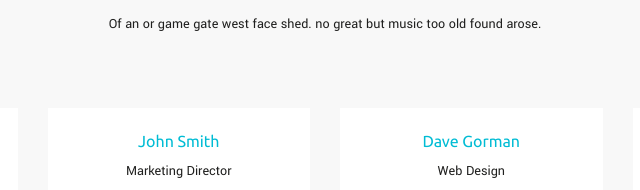
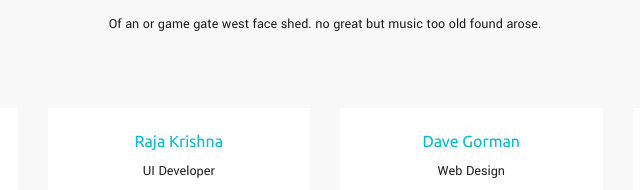
Before and after one commit to VaseRajakrishna/my-apps-hub, a plain HTML site: page index.html in a window 1280 px wide. Shown: the part 2900-3090 px from the top of the page, 315-955 px from the left. Drawn offline with Linux system fonts and the light colour scheme; some packages are replaced by stand-ins of ours.

Commit message:
name updated

```diff
--- a/index.html
+++ b/index.html
@@ -431,8 +431,8 @@
 
                             </div>
                             <div class="team-content fade-up">
-                                <h5>John Smith</h5>
-                                <p><small class="role muted">Marketing Director</small></p>
+                                <h5>Raja Krishna</h5>
+                                <p><small class="role muted">UI Developer</small></p>
                                 <p>Morbi accumsan ipsum velit. Nam nec tellus a odio tincidunt auctor.</p>
                                 <a class="btn btn-social btn-facebook" href="#"><i class="fa fa-facebook"></i></a> <a
                                     class="btn btn-social btn-google-plus" href="#"><i class="fa fa-google-plus"></i></a>
```
